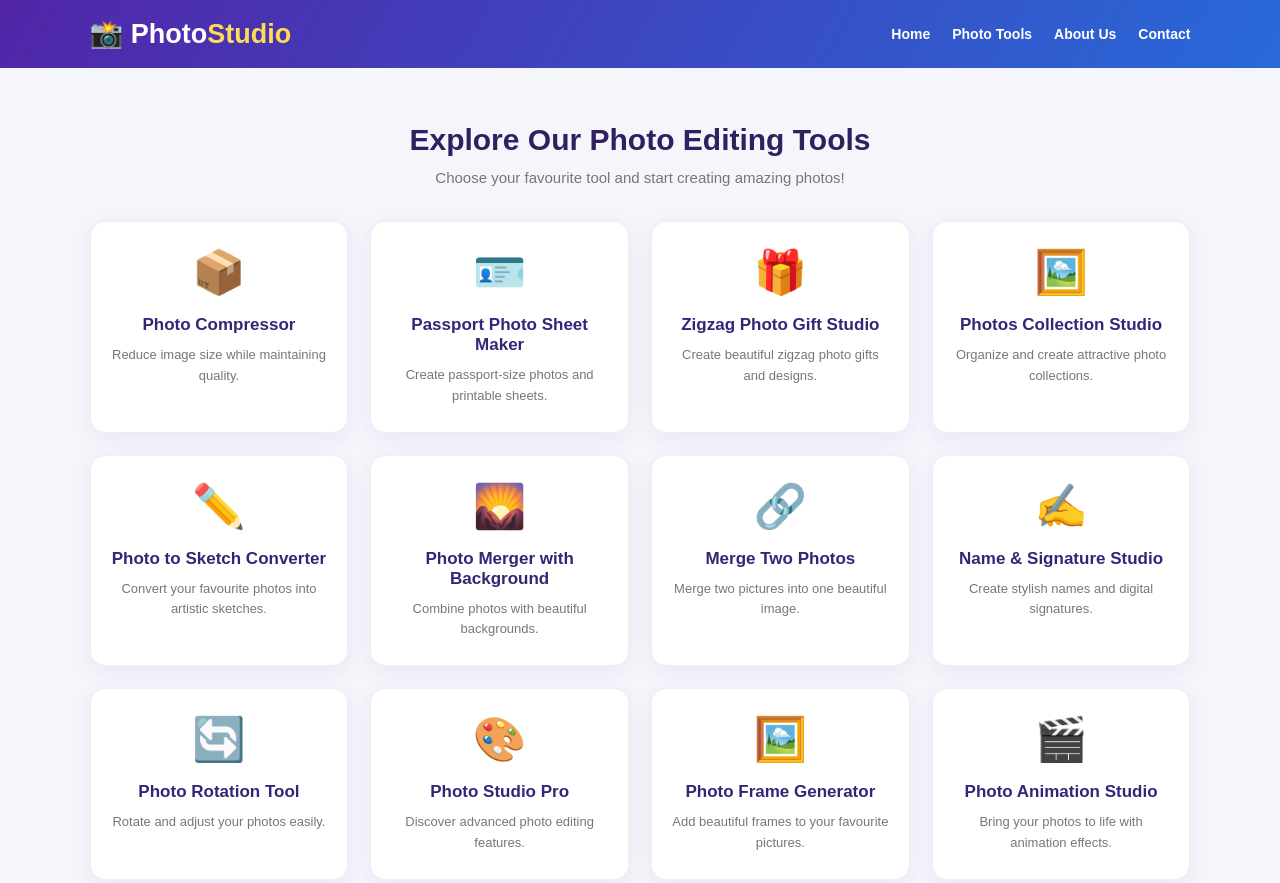
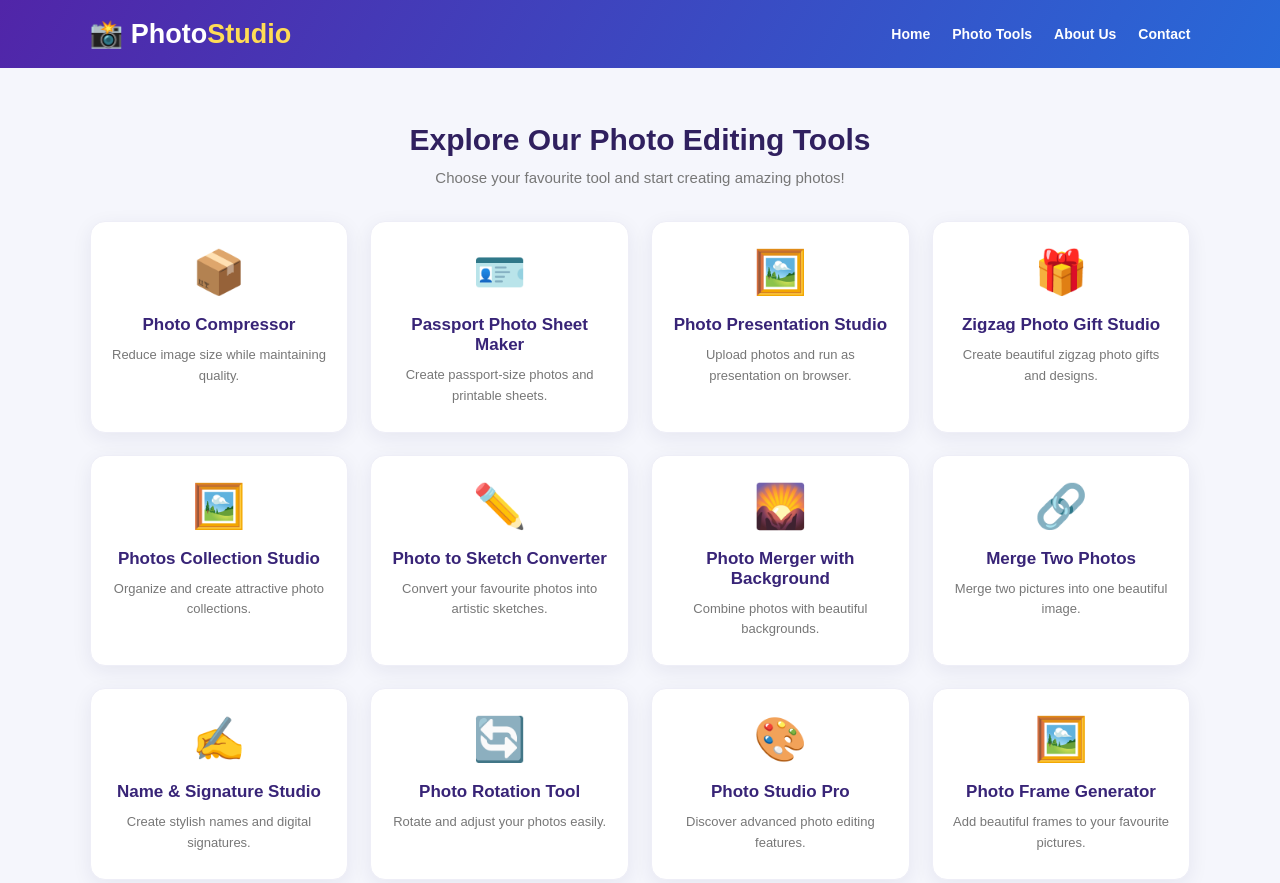
Before and after one commit to ashutoshvpujari1-pixel/photo-studio, a plain HTML site: page index.html in a window 1280 px wide. Shown: the top 883 px of the page. Drawn offline with Linux system fonts and the light colour scheme.

Commit message:
Update index.html

```diff
--- a/index.html
+++ b/index.html
@@ -322,6 +322,12 @@ footer a {
             <p>Create passport-size photos and printable sheets.</p>
         </a>
 
+        <a class="tool-card" href="Photo_Presentation_Studio.html">
+            <div class="tool-icon">🖼️</div>
+            <h3>Photo Presentation Studio</h3>
+            <p>Upload photos and run as presentation on browser.</p>
+        </a>
+
         <a class="tool-card" href="ZigzagPhotoGiftStudio.html">
             <div class="tool-icon">🎁</div>
             <h3>Zigzag Photo Gift Studio</h3>
```
